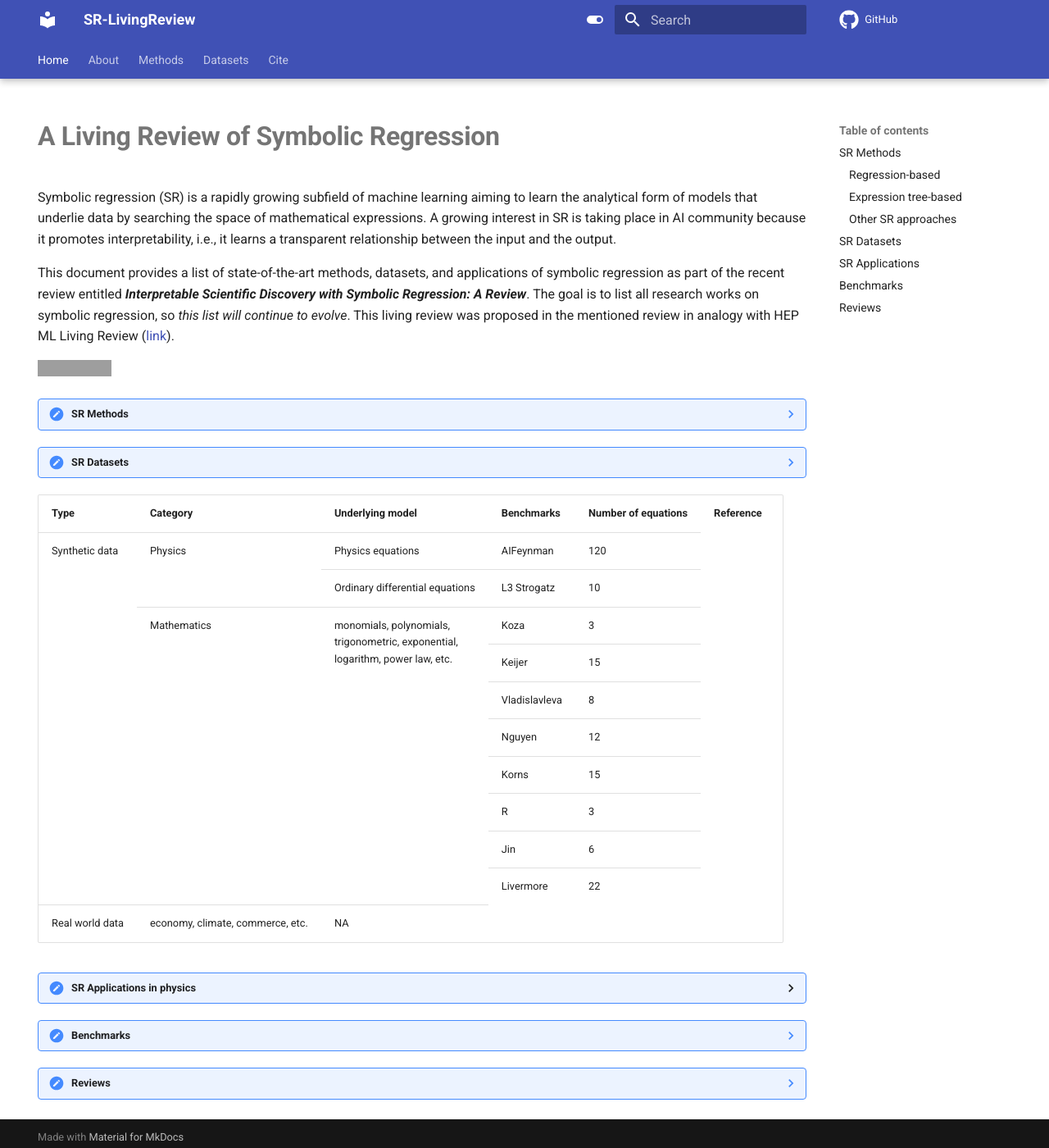
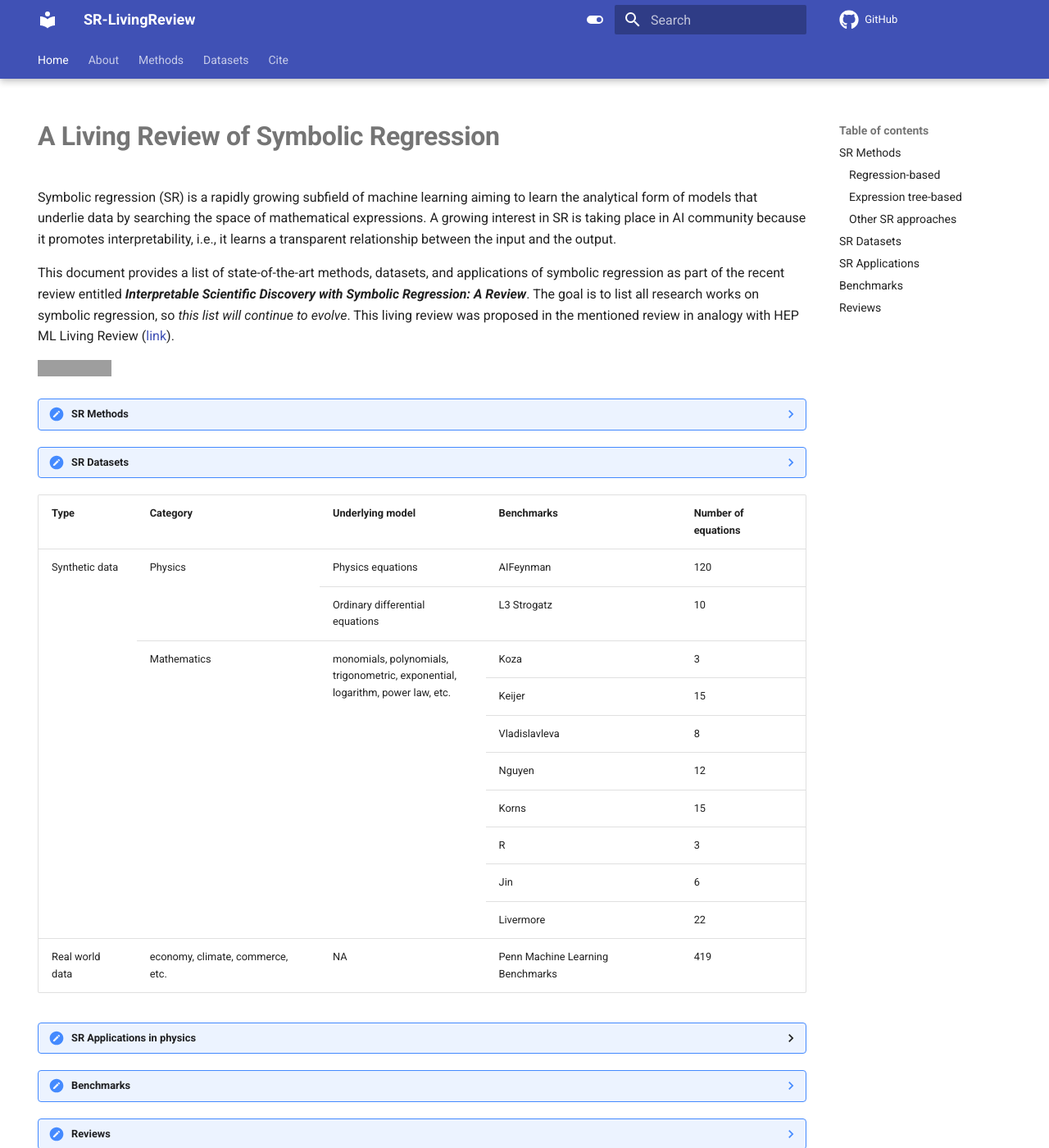
Before and after one commit to nmakke/SR-LivingReview, an MkDocs documentation site: the page built from docs/index.md, in a window 1280 px wide and 1400 px high. Shown: the whole window at 82% size. Built offline with MkDocs 1.6.1 and Material for MkDocs 9.7.7, drawn with Linux system fonts in a browser that asks for light colours; formulas are drawn with MathJax 3; comment, search, counter and statistics services are not loaded; grey boxes are pictures that could not be loaded.

Commit message:
Update index.md

```diff
--- a/docs/index.md
+++ b/docs/index.md
@@ -121,7 +121,6 @@ This document provides a list of state-of-the-art methods, datasets, and applica
             <th>Underlying model</th>
             <th>Benchmarks</th>
             <th>Number of equations</th>
-            <th>Reference </th>
         </tr>
     </thead>
     <tbody>
@@ -151,7 +150,10 @@ This document provides a list of state-of-the-art methods, datasets, and applica
         <tr><td>Livermore</td><td>22</td></tr>
         <tr>
             <td rowspan=1>Real world data</td>
-            <td>economy, climate, commerce, etc.</td><td>NA</td>
+            <td>economy, climate, commerce, etc.</td>
+            <td>NA</td>
+            <td>Penn Machine Learning Benchmarks</td>
+            <td>419</td>
         </tr>
     </tbody>
 </table>
```
